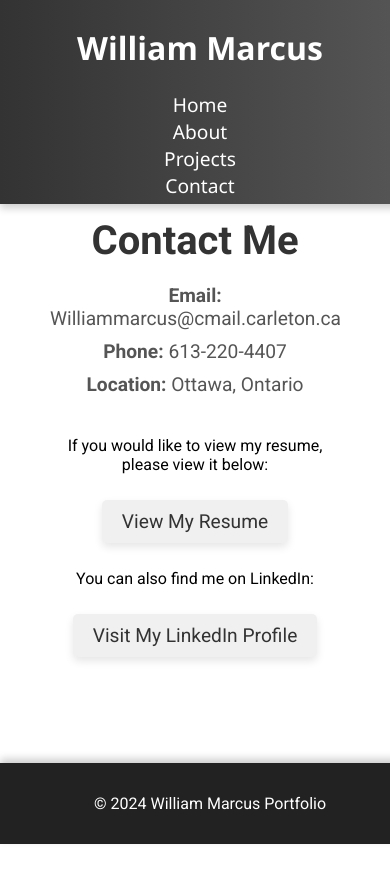
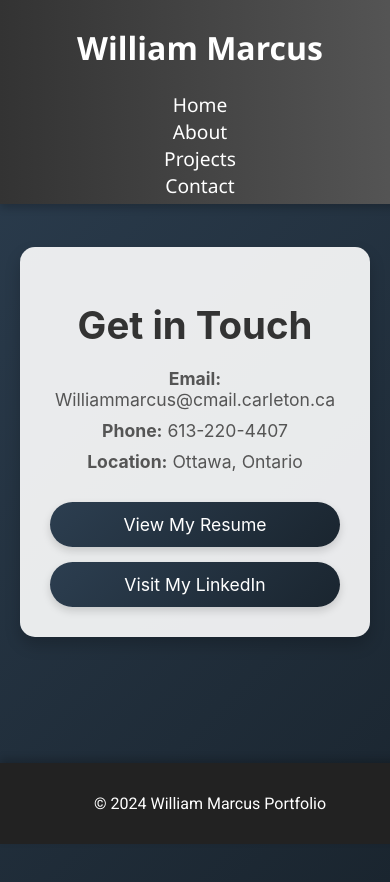
Before and after one commit to WillMarcuss/Website, a React (Create React App) app: page /contact in a window 390 px wide. Before the commit the page ends 844 px from the top, so only its background shows below. Built offline with nearby package versions, Linux system fonts and the light colour scheme.

Commit message:
Updated Contact page to be more modern

```diff
--- a/src/pages/Contact.js
+++ b/src/pages/Contact.js
@@ -1,30 +1,35 @@
-// src/pages/Contact.js
-
 import React from 'react';
-import styles from './Contact.module.css'; // Adjust the import path according to your project structure
+import styles from './Contact.module.css';
 
 const Contact = () => {
   return (
     <div className={styles.container}>
-      <h1 className={styles.heading}>Contact Me</h1>
+      <div className={styles.overlay}>
+        <h1 className={styles.heading}>Get in Touch</h1>
         <div className={styles.contactInfo}>
           <p><strong>Email:</strong> Williammarcus@cmail.carleton.ca</p>
           <p><strong>Phone:</strong> 613-220-4407</p>
           <p><strong>Location:</strong> Ottawa, Ontario</p>
         </div>
-      <p>If you would like to view my resume, please view it below:</p>
-      <a href="/resume.pdf" target="_blank" rel="noopener noreferrer" className={styles.resumeLink}>
+        <div className={styles.links}>
+          <a
+            href="/resume.pdf"
+            target="_blank"
+            rel="noopener noreferrer"
+            className={styles.linkButton}
+          >
             View My Resume
           </a>
-      <p>You can also find me on LinkedIn:</p>
           <a
             href="https://www.linkedin.com/in/wmarcus1/"
             target="_blank"
             rel="noopener noreferrer"
-        className={styles.linkedinLink}
+            className={styles.linkButton}
           >
-        Visit My LinkedIn Profile
+            Visit My LinkedIn
           </a>
+        </div>
+      </div>
     </div>
   );
 };
--- a/src/pages/Contact.module.css
+++ b/src/pages/Contact.module.css
@@ -1,102 +1,84 @@
-/* src/pages/Contact.module.css */
+@keyframes fadeIn {
+  from {
+    opacity: 0;
+    transform: translateY(20px);
+  }
+  to {
+    opacity: 1;
+    transform: translateY(0);
+  }
+}
 
 .container {
-    margin-top: 140px;
+  display: flex;
+  align-items: center;
+  justify-content: center;
+  min-height: 100vh;
+  background: linear-gradient(135deg, #2c3e50, #1a252f);
+  padding: 20px;
+}
+
+.overlay {
+  background: rgba(255, 255, 255, 0.9);
+  border-radius: 15px;
+  box-shadow: 0 8px 16px rgba(0, 0, 0, 0.2);
+  padding: 40px;
+  max-width: 600px;
+  width: 100%;
   text-align: center;
-    padding: 50px;
-    font-family: 'Roboto', sans-serif;
+  animation: fadeIn 1s ease-out;
 }
 
 .heading {
-    font-size: 2.5em;
+  font-size: 2.8em;
   margin-bottom: 20px;
   color: #333;
+  animation: fadeIn 1s ease-out;
 }
 
 .contactInfo {
-    margin-bottom: 40px;
   font-size: 1.2em;
   color: #555;
+  margin-bottom: 30px;
 }
 
 .contactInfo p {
   margin: 10px 0;
 }
 
-  .contactForm {
-    max-width: 600px;
-    margin: 0 auto 40px;
-    padding: 20px;
-    background-color: #f0f0f0;
-    border-radius: 10px;
-    box-shadow: 0 4px 8px rgba(0, 0, 0, 0.1);
+.links {
+  display: flex;
+  flex-direction: column;
+  gap: 15px;
 }
 
-  .formGroup {
-    margin-bottom: 20px;
-    text-align: left;
+.linkButton {
+  display: inline-block;
+  font-size: 1.1em;
+  color: #fff;
+  background: linear-gradient(135deg, #2c3e50, #1a252f);
+  padding: 12px 25px;
+  border-radius: 30px;
+  text-decoration: none;
+  transition: background 0.3s, transform 0.3s;
+  box-shadow: 0 4px 8px rgba(0, 0, 0, 0.15);
 }
 
-  .formGroup label {
-    display: block;
-    margin-bottom: 5px;
-    font-size: 1.2em;
-    color: #333;
-  }
-
-  .formGroup input,
-  .formGroup textarea {
-    width: calc(100% - 20px);
-    padding: 10px;
-    font-size: 1em;
-    border: 1px solid #ccc;
-    border-radius: 5px;
-    box-shadow: inset 0 1px 3px rgba(0, 0, 0, 0.1);
-  }
-
-  .formGroup input:focus,
-  .formGroup textarea:focus {
-    border-color: #888;
-    outline: none;
-    box-shadow: 0 0 5px rgba(136, 136, 136, 0.5);
-  }
-
-  .submitButton {
-    background-color: #333;
-    color: #fff;
-    padding: 10px 20px;
-    border: none;
-    border-radius: 5px;
-    cursor: pointer;
-    font-size: 1.2em;
-    transition: background-color 0.3s;
-  }
-
-  .submitButton:hover {
-    background-color: #555;
-  }
-
-  .resumeLink,
-  .linkedinLink {
-    display: inline-block;
-    font-size: 1.2em;
-    color: #333;
-    text-decoration: none;
-    background-color: #f0f0f0;
-    padding: 10px 20px;
-    border-radius: 5px;
-    box-shadow: 0 4px 8px rgba(0, 0, 0, 0.1);
-    transition: background-color 0.3s;
-    margin: 10px 0;
-  }
-
-  .resumeLink:hover,
-  .linkedinLink:hover {
-    background-color: #ddd;
+.linkButton:hover {
+  background: linear-gradient(135deg, #5c7fa2, #1a252f);
+  transform: translateY(-3px);
 }
 
 @media (max-width: 768px) {
-    .linkedinLink {
-      margin-bottom: 50px;
+  .overlay {
+    padding: 30px;
+  }
+
+  .heading {
+    font-size: 2.4em;
+  }
+
+  .contactInfo {
+    font-size: 1.1em;
   }
 }
```
Lines whose indentation alone changed are shown as unchanged.
